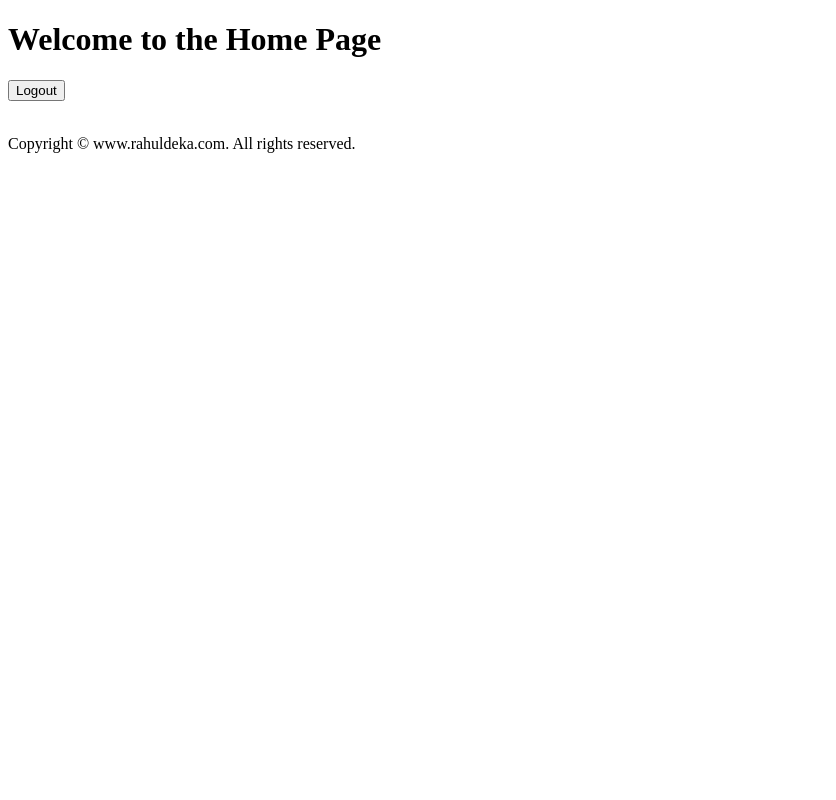
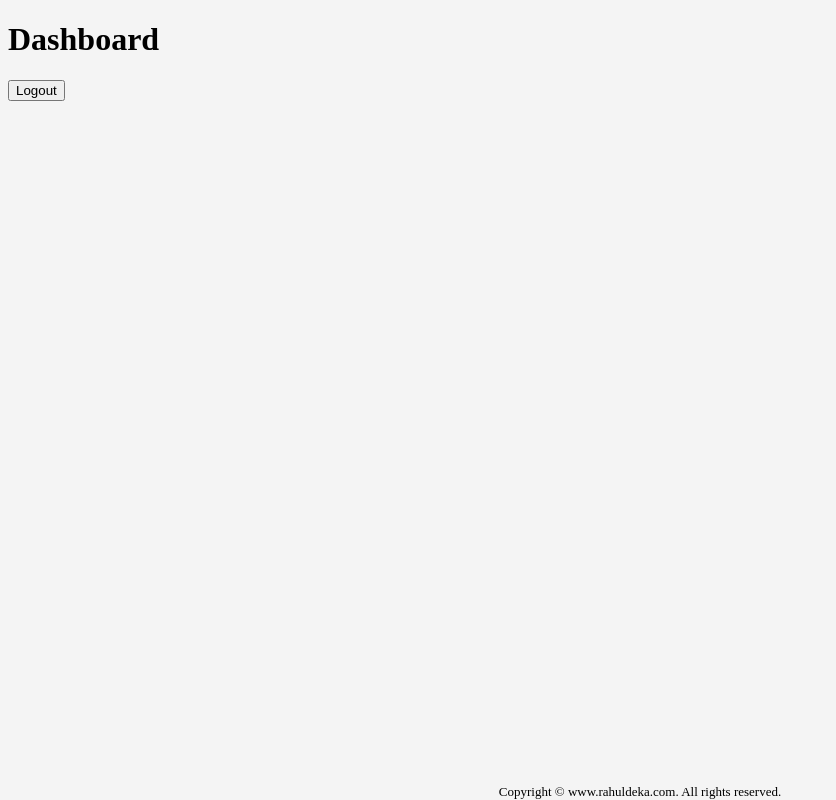
Before and after one commit to iamRahul21/Expense-Tracker, a website with bundled scripts: page screens/home.html in a window 1280 px wide. Shown: the whole page, without its empty margins (0-836 px from the left). Built offline with nearby package versions, Linux system fonts and the light colour scheme; no server answers.

Commit message:
home processing

```diff
--- a/screens/home.html
+++ b/screens/home.html
@@ -5,12 +5,13 @@
     <meta charset="UTF-8">
     <meta name="viewport" content="width=device-width, initial-scale=1.0">
     <title>হিচাপ-Home</title>
+    <link rel="stylesheet" href="../styles/home.css">
     <script src="../js/auth.js" defer type="module"></script>
     <script src="../js/logout.js" defer type="module"></script>
 </head>
 
 <body>
-    <h1>Welcome to the Home Page</h1>
+    <h1>Dashboard</h1>
     <button id="logout-btn">Logout</button>
     <p id="userName"></p>
     <p id="userEmail"></p>
--- /dev/null
+++ b/styles/home.css
@@ -0,0 +1,14 @@
+body{
+    background-color: #F4F4F4;
+}
+
+.footer {
+    position: absolute;
+    bottom: 0;
+    left: 50%;
+    transform: translateX(-50%);
+    text-align: center;
+    width: 100%;
+    font-size: small;
+    color: rgb(0, 0, 0);
+  }
```
Also changed, not shown: styles/login.css (deleted).
